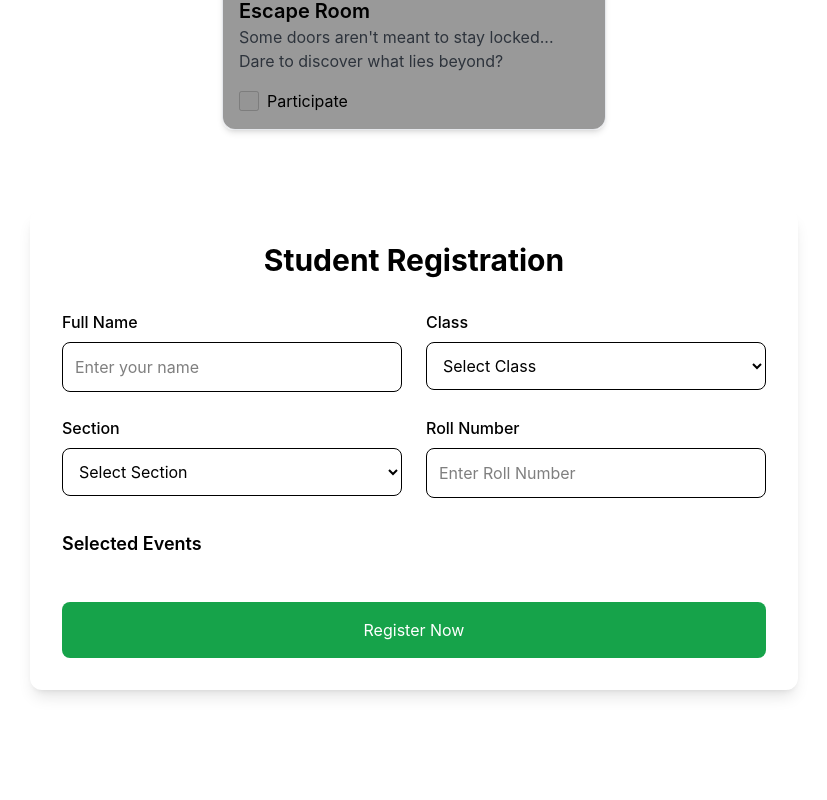
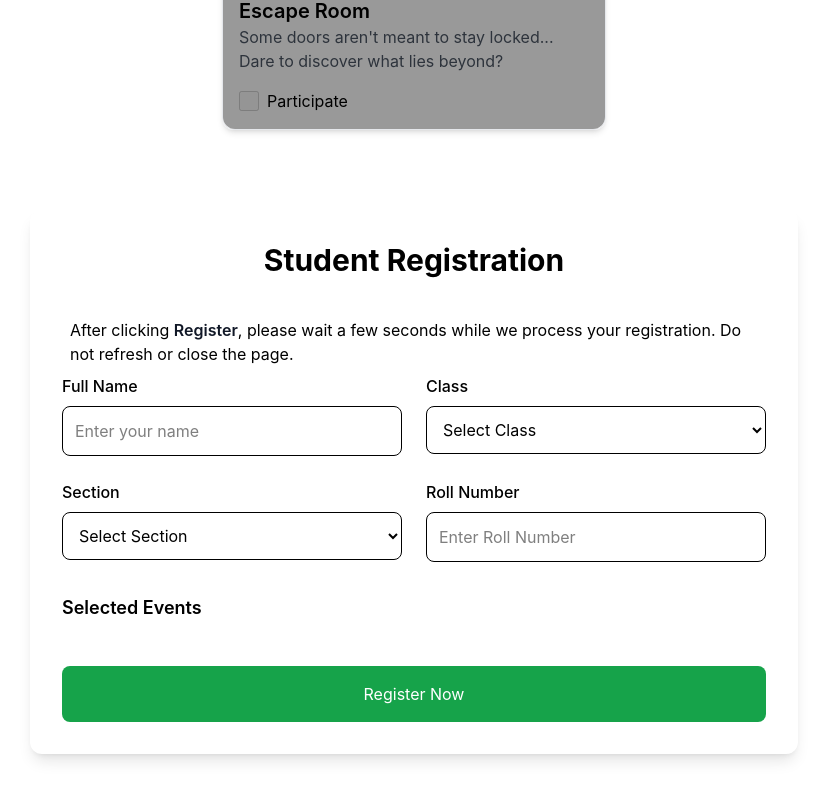
Before and after one commit to bhatSumukh/Fresher-s-Day-2026, a React app in the folder frontend/: page / in a window 1280 px wide. Shown: the part 2571-3371 px from the top of the page, without its empty margins (226-1053 px from the left). Before the commit the page ends 3341 px from the top, so only its background shows below. Built offline with nearby package versions, Linux system fonts and the light colour scheme; the HTML template or start-up script is replaced by a standard one.

Commit message:
note added

```diff
--- a/frontend/src/Component/Registration.jsx
+++ b/frontend/src/Component/Registration.jsx
@@ -139,8 +139,12 @@ function Registration() {
             </span>
             You can only register one time. Make sure to sumbit all the details
             correctly <br />
-            Cick the checkbox to select the event you want to participate in. <br />
-            After clicking <span className="font-semibold text-(--text)">Register</span>, please wait a few seconds while we process your registration. Do not refresh or close the page.
+            Cick the checkbox to select the event you want to participate in.{" "}
+            <br />
+            After clicking{" "}
+            <span className="font-semibold text-(--text)">Register</span>,
+            please wait a few seconds while we process your registration. Do not
+            refresh or close the page.
           </p>
         </div>
 
@@ -228,10 +232,14 @@ function Registration() {
           <h2 className="text-3xl font-bold mb-8 text-center">
             Student Registration
           </h2>
+          <p className="p-2">
+            After clicking{" "}
+            <span className="font-semibold text-(--text)">Register</span>,
+            please wait a few seconds while we process your registration. Do not
+            refresh or close the page.
+          </p>
 
           <div className="grid grid-cols-1 md:grid-cols-2 gap-6">
-            {/* Name */}
-
             <div>
               <label className="font-medium">Full Name</label>
 
@@ -244,8 +252,6 @@ function Registration() {
                 className="w-full border rounded-lg p-3 mt-2"
               />
             </div>
-
-            {/* Class */}
 
             <div>
               <label className="font-medium">Class</label>
--- a/frontend/src/pages/AdminLogin.jsx
+++ b/frontend/src/pages/AdminLogin.jsx
@@ -20,13 +20,16 @@ function AdminLogin() {
     e.preventDefault();
 
     try {
-    const res = await fetch("https://fresher-s-day-2026.onrender.com/api/admin/login", {
+      const res = await fetch(
+        "https://fresher-s-day-2026.onrender.com/api/admin/login",
+        {
           method: "POST",
           headers: {
             "Content-Type": "application/json",
           },
           body: JSON.stringify(loginData),
-    });
+        },
+      );
 
       const result = await res.json();
 
@@ -47,11 +50,13 @@ function AdminLogin() {
   return (
     <>
       <section className="min-h-screen bg-(--background) flex justify-center items-center">
-        <div className="bg-(--surface) h-80 w-100 flex flex-col justify-start items-center gap-10 border-2 border-(--border) rounded-lg">
+        <div className="bg-(--surface) h-100 w-100 flex flex-col justify-start items-center gap-10 border-2 border-(--border) rounded-lg">
           <div className="mt-10">
             <h1 className="text-2xl text-(--primary) font-semibold">
               Admin Login
             </h1>
+
+
           </div>
           <form
             className="flex flex-col justify-center items-center w-full gap-5"
@@ -77,13 +82,14 @@ function AdminLogin() {
                 className="w-90 border-2 border-(--border) rounded-lg h-8 p-2"
               />
             </div>
-            <div className="flex justify-center items-center">
+            <div className="flex justify-center items-center flex-col">
               <button
                 className="bg-(--primary) rounded-lg text-(--background) p-5 w-20 h-5 flex items-center justify-center hover:bg-(--primary-hover) transition-all"
                 type="submit"
               >
                 Login
               </button>
+              <p className="mt-5 p-2 text-center">After clicking Login please wait a moment to process. Do not reload or close the page.</p>
             </div>
           </form>
         </div>
```
Lines whose indentation alone changed are shown as unchanged.
